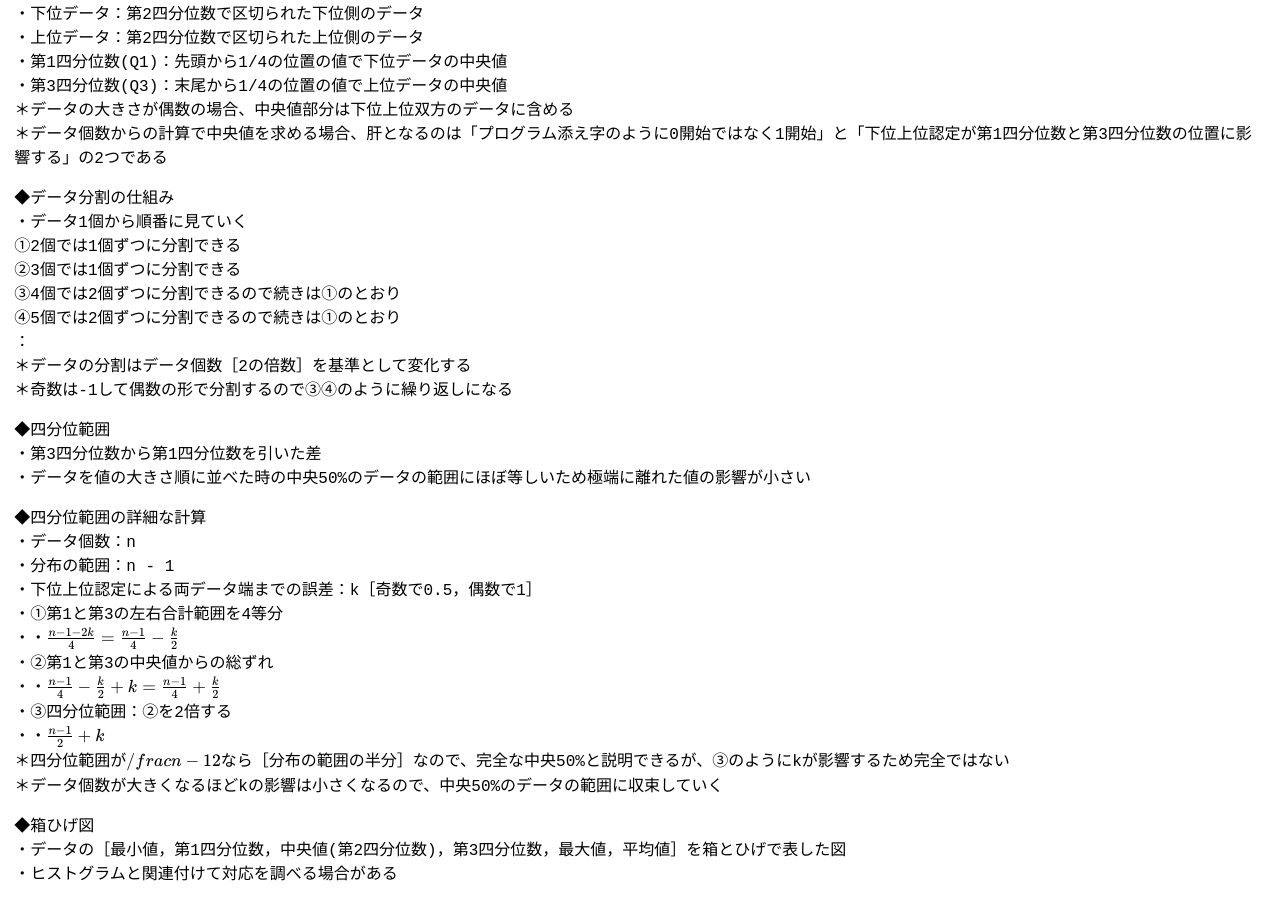
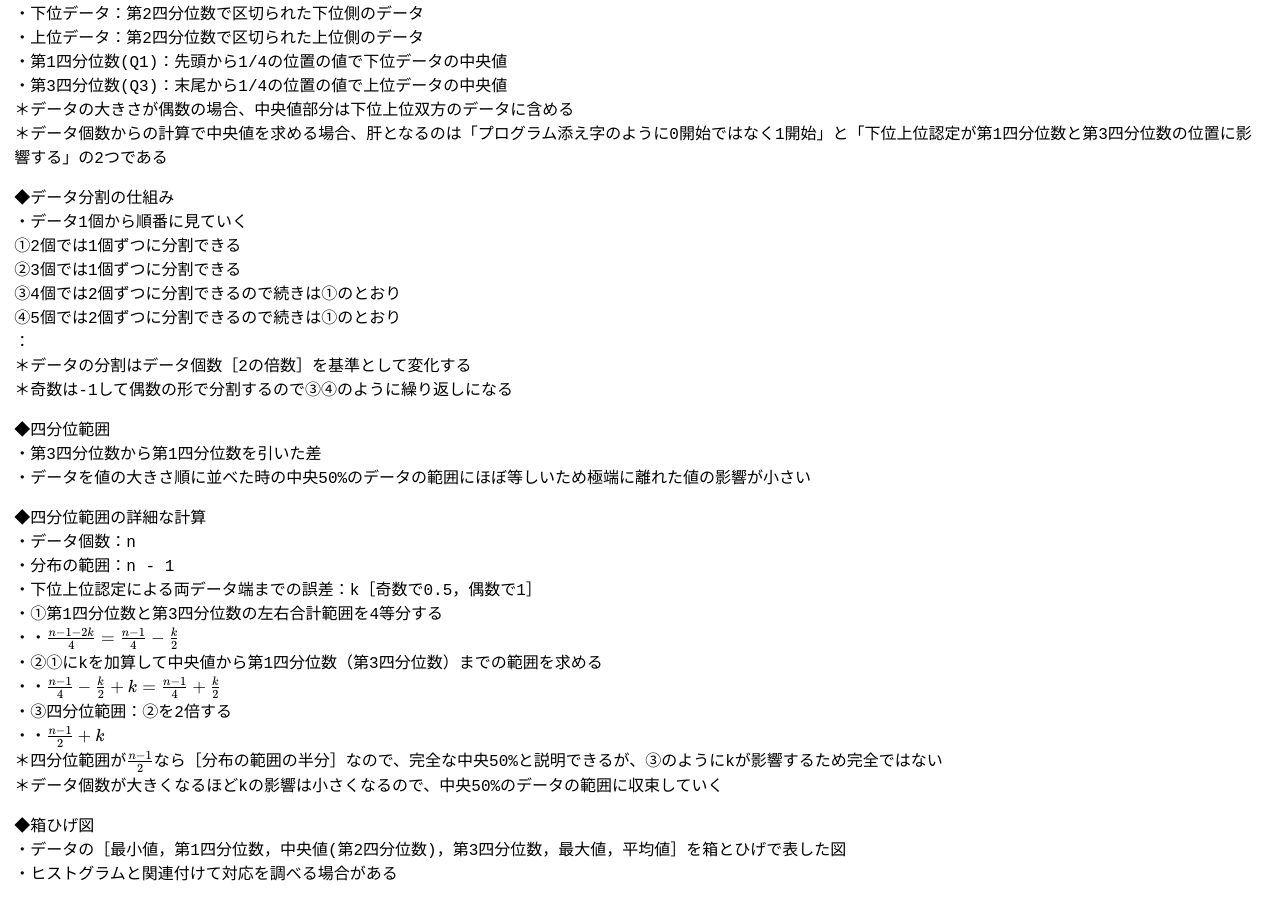
Before and after one commit to zoldof/algo-notes-ci, a Jekyll site: the page built from docs/dist/chu2/index.md, in a window 1280 px wide and 900 px high, scrolled down 8256 px. Built offline with Jekyll 4.4.1, drawn with Linux system fonts in a browser that asks for light colours.

Commit message:
Update index.md

```diff
--- a/docs/dist/chu2/index.md
+++ b/docs/dist/chu2/index.md
@@ -386,13 +386,13 @@ title: 中2数学
 ・データ個数：n
 ・分布の範囲：n - 1
 ・下位上位認定による両データ端までの誤差：k［奇数で0.5，偶数で1］
-・①第1と第3の左右合計範囲を4等分
+・①第1四分位数と第3四分位数の左右合計範囲を4等分する
 ・・$\frac {n - 1 - 2k} 4 = \frac {n - 1} 4 - \frac k 2$
-・②第1と第3の中央値からの総ずれ
+・②①にkを加算して中央値から第1四分位数（第3四分位数）までの範囲を求める
 ・・$\frac {n - 1} 4 - \frac k 2 + k = \frac {n - 1} 4 + \frac k 2$
 ・③四分位範囲：②を2倍する
 ・・$\frac {n - 1} 2 + k$
-＊四分位範囲が$/frac {n - 1} 2$なら［分布の範囲の半分］なので、完全な中央50%と説明できるが、③のようにkが影響するため完全ではない
+＊四分位範囲が$\frac {n - 1} 2$なら［分布の範囲の半分］なので、完全な中央50%と説明できるが、③のようにkが影響するため完全ではない
 ＊データ個数が大きくなるほどkの影響は小さくなるので、中央50%のデータの範囲に収束していく
 
 ◆箱ひげ図
```
